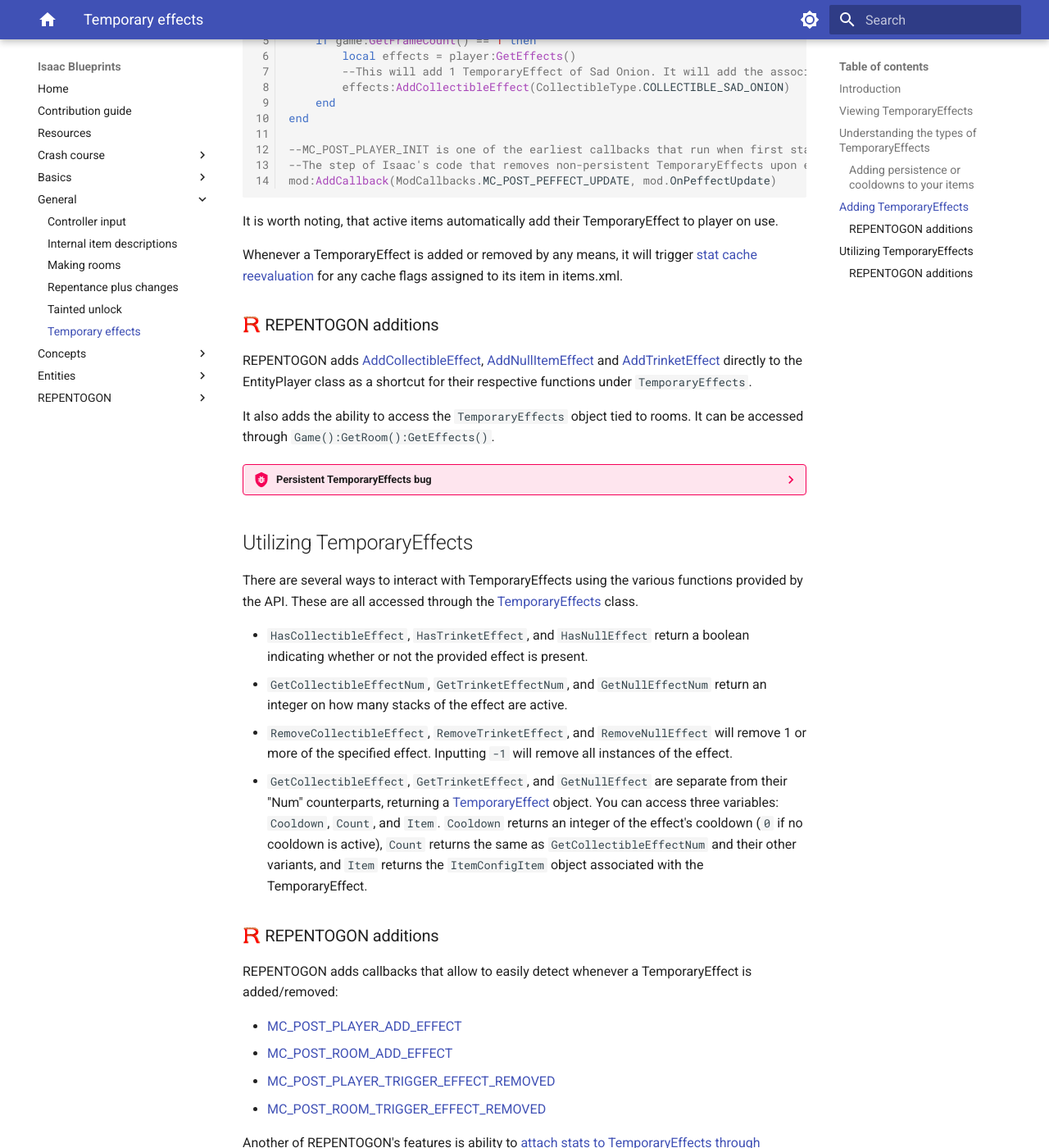
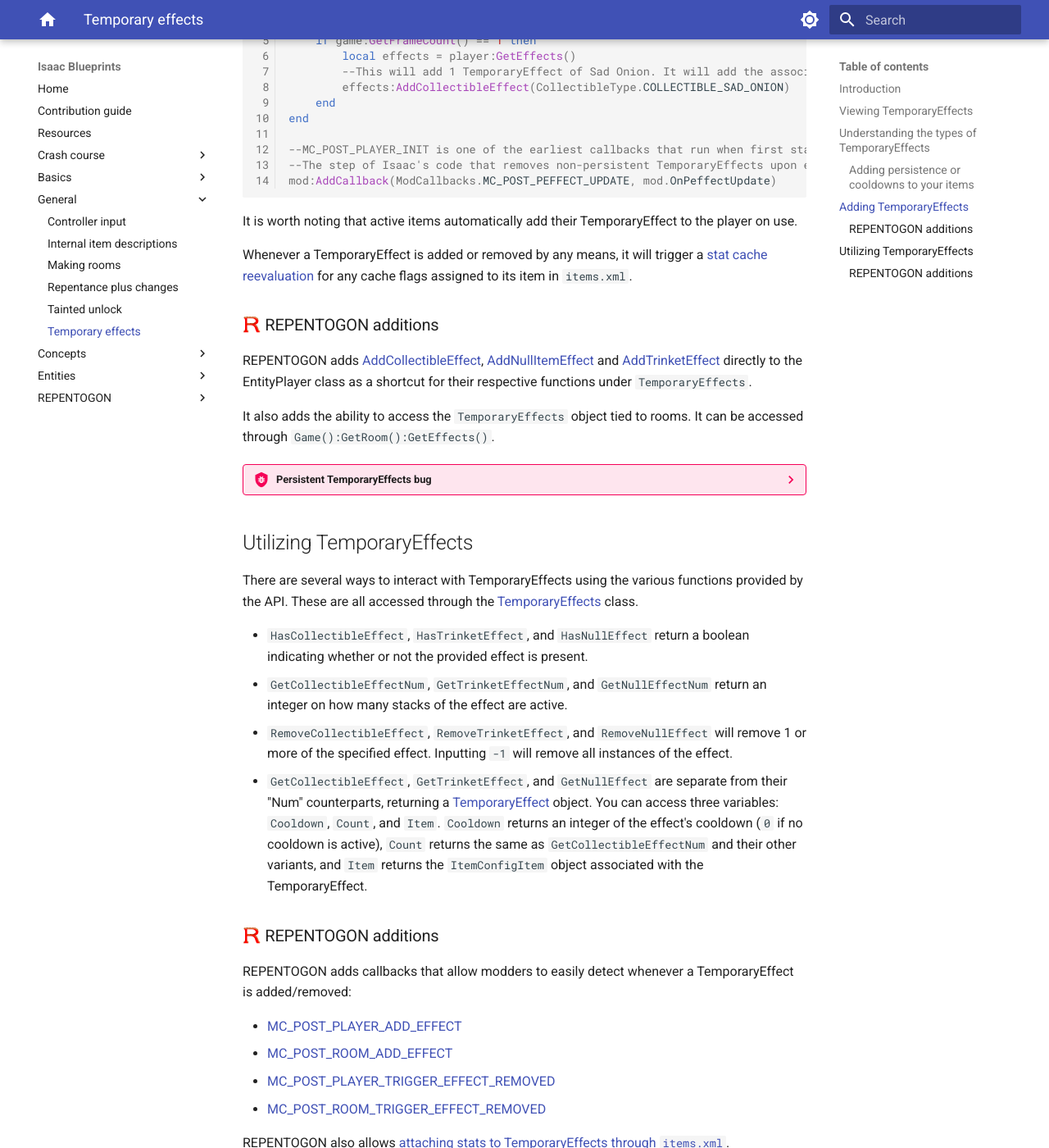
Before and after one commit to catinsurance/IsaacBlueprints, an MkDocs documentation site: the page built from docs/tutorials/general/temporary_effects.md, in a window 1280 px wide and 1400 px high, scrolled down 3529 px. Shown: the whole window at 82% size. Built offline with MkDocs 1.6.1 and Material for MkDocs 9.7.7, drawn with Linux system fonts in a browser that asks for light colours; comment, search, counter and statistics services are not loaded; some of the changed text lies outside the part shown.

Commit message:
Some small edits

````diff
--- a/docs/tutorials/general/temporary_effects.md
+++ b/docs/tutorials/general/temporary_effects.md
@@ -92,9 +92,9 @@
 mod:AddCallback(ModCallbacks.MC_POST_PEFFECT_UPDATE, mod.OnPeffectUpdate)
 ```
 
-It is worth noting, that active items automatically add their TemporaryEffect to player on use.
+It is worth noting that active items automatically add their TemporaryEffect to the player on use.
 
-Whenever a TemporaryEffect is added or removed by any means, it will trigger [stat cache reevaluation](../basics/stats_cache.md) for any cache flags assigned to its item in items.xml.
+Whenever a TemporaryEffect is added or removed by any means, it will trigger a [stat cache reevaluation](../basics/stats_cache.md) for any cache flags assigned to its item in `items.xml`.
 
 ### :modding-repentogon: REPENTOGON additions
 
@@ -116,11 +116,11 @@
 
 ### :modding-repentogon: REPENTOGON additions
 
-REPENTOGON adds callbacks that allow to easily detect whenever a TemporaryEffect is added/removed:
+REPENTOGON adds callbacks that allow modders to easily detect whenever a TemporaryEffect is added/removed:
 
 - [MC_POST_PLAYER_ADD_EFFECT](https://repentogon.com/enums/ModCallbacks.html#mc_post_player_add_effect)
 - [MC_POST_ROOM_ADD_EFFECT](https://repentogon.com/enums/ModCallbacks.html#mc_post_room_add_effect)
 - [MC_POST_PLAYER_TRIGGER_EFFECT_REMOVED](https://repentogon.com/enums/ModCallbacks.html#mc_post_player_trigger_effect_removed)
 - [MC_POST_ROOM_TRIGGER_EFFECT_REMOVED](https://repentogon.com/enums/ModCallbacks.html#mc_post_room_trigger_effect_removed)
 
-Another of REPENTOGON's features is ability to [attach stats to TemporaryEffects through items.xml](../repentogon/adding_stats.md#temporary-effects).
+REPENTOGON also allows [attaching stats to TemporaryEffects through `items.xml`](../repentogon/adding_stats.md#temporary-effects).
````
